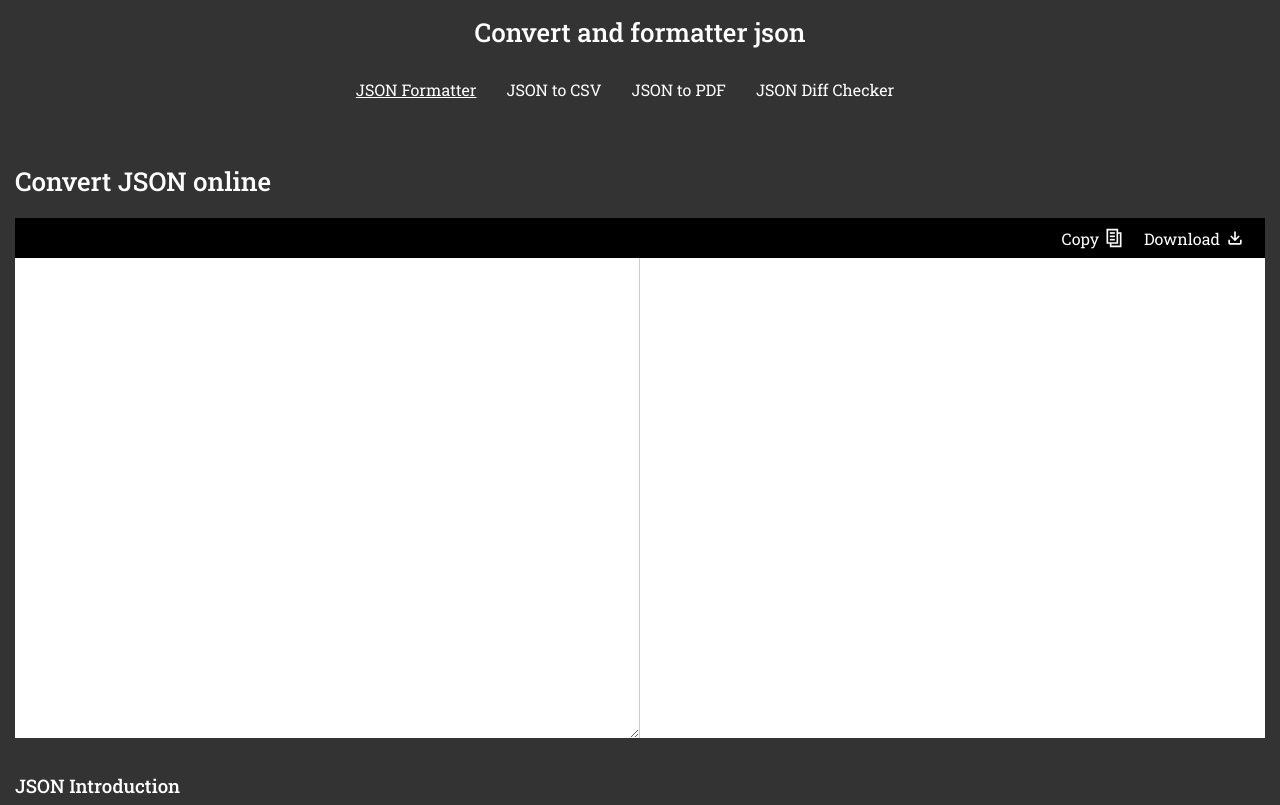
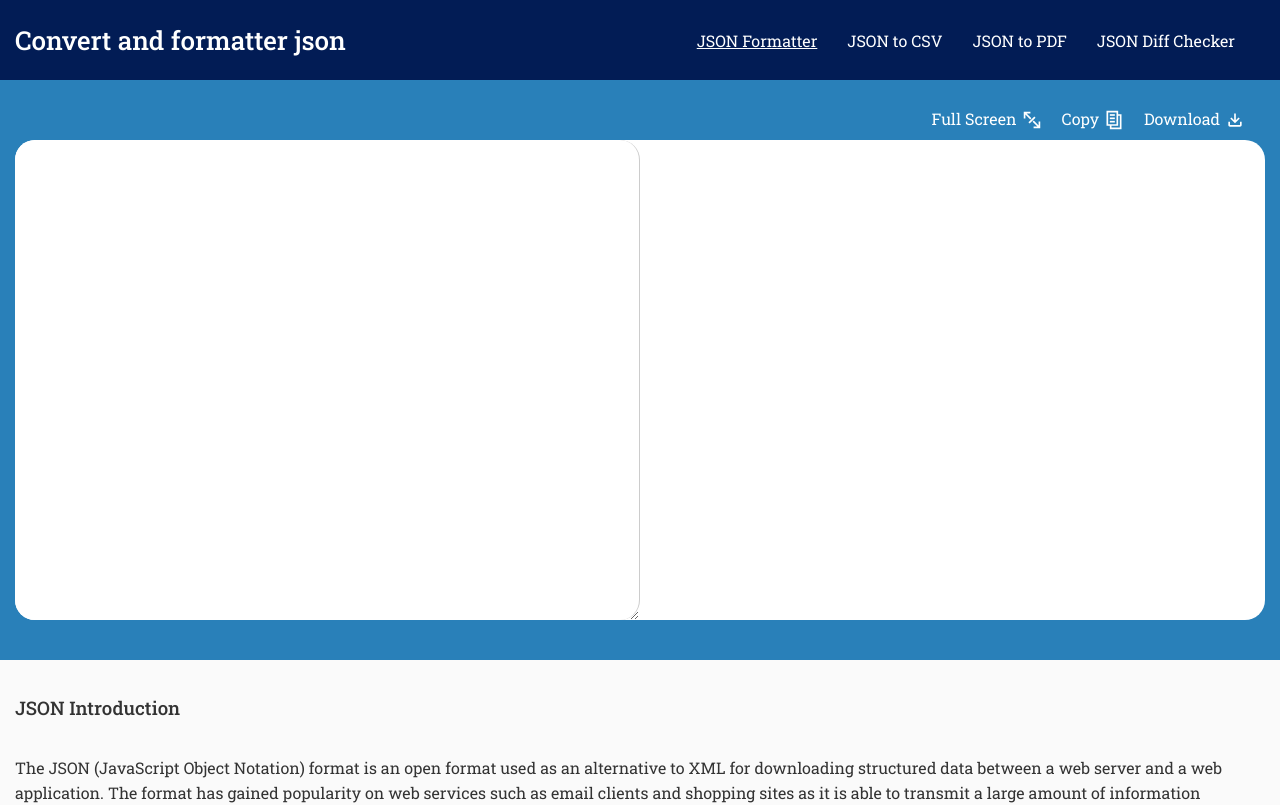
Before and after one commit to gabrielrdantas/json-to-csv, a Next.js app: page / in a window 1280 px wide. Shown: the top 805 px of the page. Built offline with nearby package versions, Linux system fonts and the light colour scheme.

Commit message:
feat: new layout

```diff
--- a/pages/404.tsx
+++ b/pages/404.tsx
@@ -1,11 +1,12 @@
 import React from 'react';
 import Link from 'next/link';
 
-export default function Page404() {
+export const Page404: React.FC = () => {
   return (
     <div>
       <h1>Você se perdeu e caiu na página 404 :O</h1>
       <Link href="/">Ir para a home</Link>
     </div>
   );
-}
+};
+export default Page404;
--- a/pages/index.tsx
+++ b/pages/index.tsx
@@ -15,8 +15,6 @@ import Schema from '../src/components/Schema';
 
 import RelatedLinks from '../src/components/RelatedLinks';
 import Content from '../src/components/Content';
-
-import GlobalStyle from '../src/styles/global';
 
 const JsonFormatter: React.FC = () => {
   const [jsonValue, setJsonValue] = useState('');
@@ -52,6 +50,13 @@ const JsonFormatter: React.FC = () => {
     setJsonValue('');
   }, []);
 
+  const goFullScreen = () => {
+    const elem = document.getElementById('content-data') as HTMLElement;
+    if (elem.requestFullscreen) {
+      elem.requestFullscreen();
+    }
+  };
+
   return (
     <Wrapper>
       <Seo
@@ -85,10 +90,14 @@ const JsonFormatter: React.FC = () => {
         }}
       />
       <Header title="Convert and formatter json" itemSelected={0} />
+
+      <ContainerSection>
         <Content>
-        <Subtitle>Convert JSON online</Subtitle>
           <MenuOptionsContainer>
             <MenuOptions
+              onClickFullScreen={() => {
+                goFullScreen();
+              }}
               onClickDownload={() => {
                 if (jsonValue) {
                   exportJSONFile(jsonValue, 'jsonToCsv');
@@ -101,7 +110,7 @@ const JsonFormatter: React.FC = () => {
               }}
             />
           </MenuOptionsContainer>
-        <Container>
+          <Container id="content-data">
             <InputData
               id="data-json-formatter"
               ref={ref}
@@ -115,7 +124,9 @@ const JsonFormatter: React.FC = () => {
               {jsonValue}
             </ResultFormatted>
           </Container>
-
+        </Content>
+      </ContainerSection>
+      <Content>
         <ContainerInfo>
           <SubtitleArticle>JSON Introduction</SubtitleArticle>
           <Text>
@@ -171,8 +182,6 @@ const JsonFormatter: React.FC = () => {
         />
       </Content>
       <Footer />
-
-      <GlobalStyle />
     </Wrapper>
   );
 };
@@ -183,15 +192,23 @@ const MenuOptionsContainer = styled.div`
   margin: 0;
 `;
 
+const ContainerSection = styled.div`
+  width: 100%;
+  background: #2980b9;
+  padding: 20px 0 40px;
+`;
+
 const Container = styled.div`
   background: #fff;
   display: flex;
   height: 60vh;
   margin: 0;
+  border-radius: 20px;
 `;
 
 const InputData = styled.textarea`
   border: none;
+  border-radius: 20px;
   border-right: 1px solid #ccc;
   font-family: 'Roboto Slab', serif;
   color: #666;
@@ -203,6 +220,7 @@ const InputData = styled.textarea`
 `;
 
 const ResultFormatted = styled.pre`
+  border-radius: 20px;
   width: 50%;
   word-break: break-all;
   overflow: auto;
@@ -214,11 +232,6 @@ const ResultFormatted = styled.pre`
   width: 50%;
   word-break: break-all;
   overflow: auto;
-`;
-const Subtitle = styled.h2`
-  font-size: 26px;
-  color: #fff;
-  margin: 20px 0;
 `;
 
 const ContainerInfo = styled.article`
--- a/src/components/Header/index.tsx
+++ b/src/components/Header/index.tsx
@@ -11,20 +11,28 @@ const Header: React.FC<HeaderProps> = ({ itemSelected, title }) => {
   return (
     <HeaderContainer>
       <Content>
-        <Title>{title}</Title>
-        <Menu itemSelected={itemSelected} />
+        <Section>
+          <Title>{title}</Title>
+          <Menu itemSelected={itemSelected} />
+        </Section>
       </Content>
     </HeaderContainer>
   );
 };
 
+const Section = styled.div`
+  display: flex;
+  align-items: center;
+  justify-content: space-between;
+`;
+
 const HeaderContainer = styled.header`
-  background: #333;
+  background: #021c55;
   width: 100%;
-  padding: 15px 0;
 `;
 const Title = styled.h1`
   font-size: 26px;
   text-align: center;
+  color: #fff;
 `;
 export default Header;
--- a/src/components/MenuOptions/index.tsx
+++ b/src/components/MenuOptions/index.tsx
@@ -1,33 +1,46 @@
 import React from 'react';
 import styled from 'styled-components';
-import { CgCopy, CgSoftwareDownload } from 'react-icons/cg';
+import {
+  CgCopy,
+  CgSoftwareDownload,
+  CgArrowsExpandLeftAlt,
+} from 'react-icons/cg';
 
 interface MenuOptionsProps {
   onClickDownload(e: any): void;
   onClickCopy(e: any): void;
+  onClickFullScreen(e: any): void;
 }
 const MenuOptions: React.FC<MenuOptionsProps> = ({
   onClickDownload,
   onClickCopy,
+  onClickFullScreen,
 }) => {
   return (
     <MenuUI>
+      <MenuItem
+        id="menu-item-copy"
+        onClick={onClickFullScreen}
+        title="Full Screen"
+      >
+        <Span>Full Screen</Span> <CgArrowsExpandLeftAlt size={20} />
+      </MenuItem>
       <MenuItem id="menu-item-copy" onClick={onClickCopy} title="Copy Json">
-        <span>Copy</span> <CgCopy size={20} />
+        <Span>Copy</Span> <CgCopy size={20} />
       </MenuItem>
       <MenuItem
         id="menu-item-download"
         title="Download Json"
         onClick={onClickDownload}
       >
-        <span>Download</span> <CgSoftwareDownload size={20} />
+        <Span>Download</Span> <CgSoftwareDownload size={20} />
       </MenuItem>
     </MenuUI>
   );
 };
 
 const MenuUI = styled.ul`
-  background: #000;
+  background: #2980b9;
   display: flex;
   list-style: none;
   height: 40px;
@@ -40,6 +53,11 @@ const MenuItem = styled.li`
   margin-right: 20px;
   display: flex;
   gap: 5px;
+  color: #fff;
+`;
+
+const Span = styled.span`
+  margin: -2px 0 0 0;
 `;
 
 export default MenuOptions;
--- a/src/components/RelatedLinks/index.tsx
+++ b/src/components/RelatedLinks/index.tsx
@@ -39,7 +39,7 @@ const Subtitle = styled.h4`
   margin: 35px 0 20px;
 `;
 const Link = styled.a`
-  color: #fff;
+  color: #333;
   text-decoration: none;
   &:hover {
     text-decoration: underline;
@@ -47,6 +47,7 @@ const Link = styled.a`
 `;
 const List = styled.li`
   margin: 0 20px 0 0;
+  color: #333;
 `;
 
 export default RelatedLinks;
--- a/src/styles/global.ts
+++ b/src/styles/global.ts
@@ -8,8 +8,8 @@ export default createGlobalStyle`
     outline: 0;
   }
   body {
-    background: #333;
-    color: #fff;
+    background: #fafafa;
+    color: #333;
     -webkit-font-smoothing: antialiased;
   }
 
```
Also changed, not shown: pages/json-diff-checker.tsx (+16 -2 lines), pages/json-to-csv.tsx (+24 -0 lines), pages/json-to-pdf.tsx (+16 -5 lines). Lines whose indentation alone changed are shown as unchanged.
